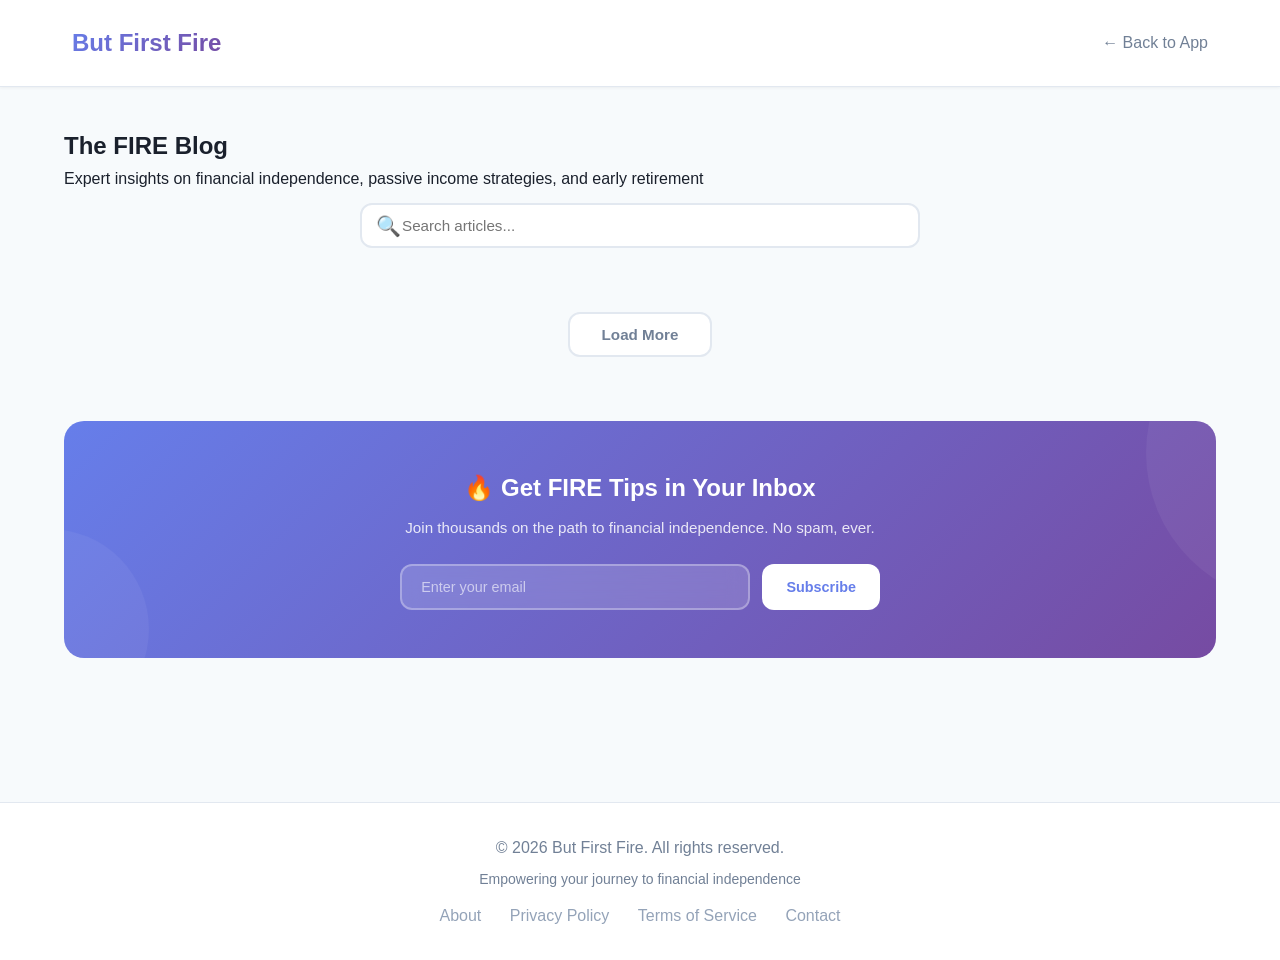
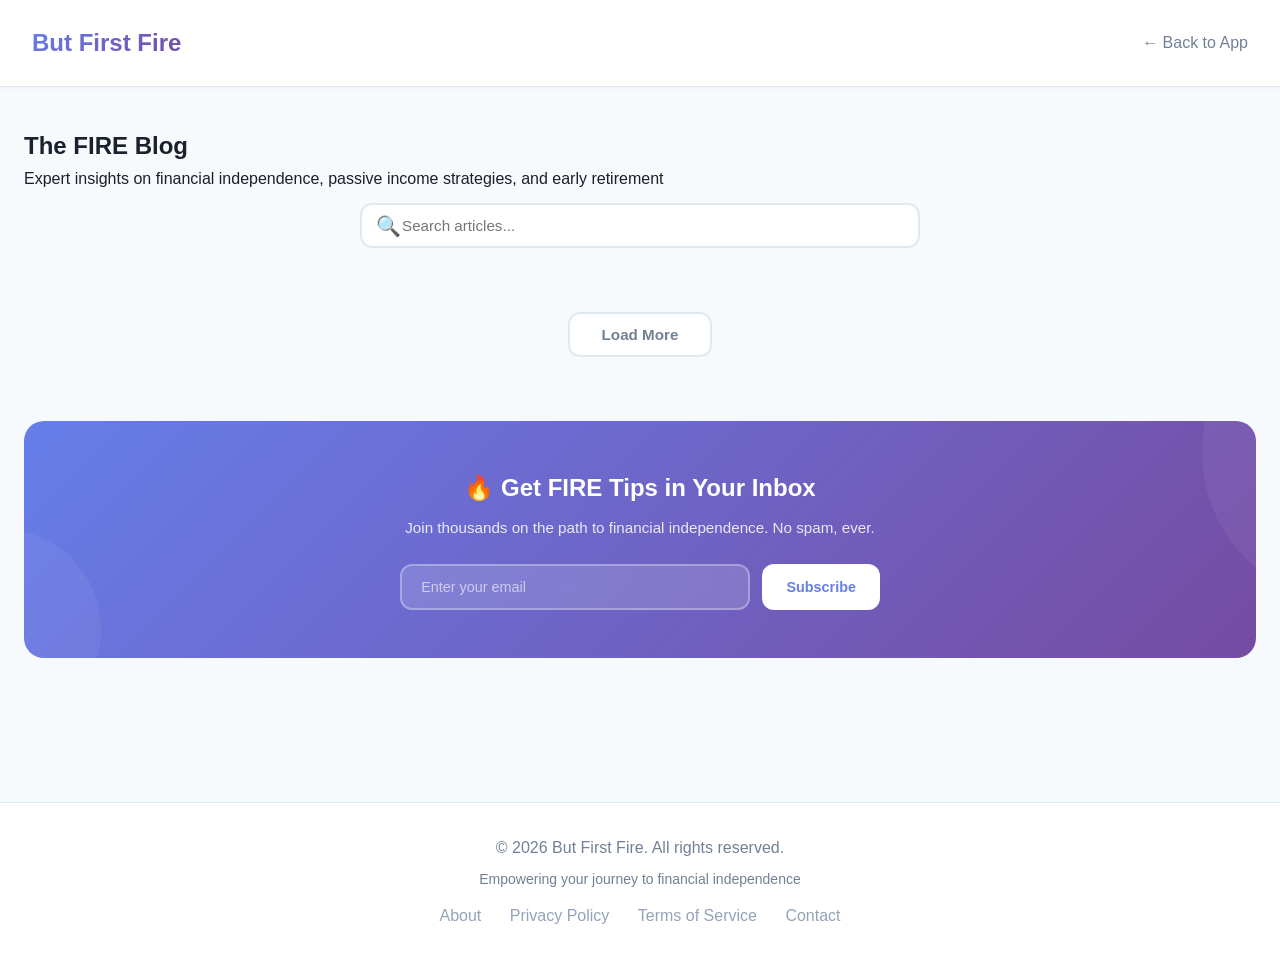

feat: implement mortgage vs invest calculation tool and expand container layout constraints

--- a/frontend/blog.css
+++ b/frontend/blog.css
@@ -61,7 +61,7 @@ body {
 }
 
 .header-container {
-    max-width: 1200px;
+    max-width: 1400px;
     margin: 0 auto;
     padding: 0 2rem;
     display: flex;
@@ -92,7 +92,7 @@ body {
 
 /* Main Container */
 .blog-container {
-    max-width: 1200px;
+    max-width: 1400px;
     margin: 0 auto;
     padding: 2.5rem 1.5rem; /* Increased top padding since hero is gone */
 }
@@ -849,7 +849,7 @@ body {
 }
 
 .footer-container {
-    max-width: 1200px;
+    max-width: 1400px;
     margin: 0 auto;
     padding: 0 2rem;
     text-align: center;
